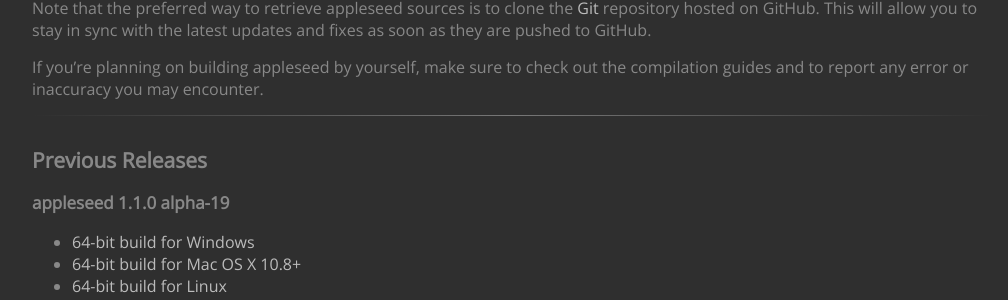
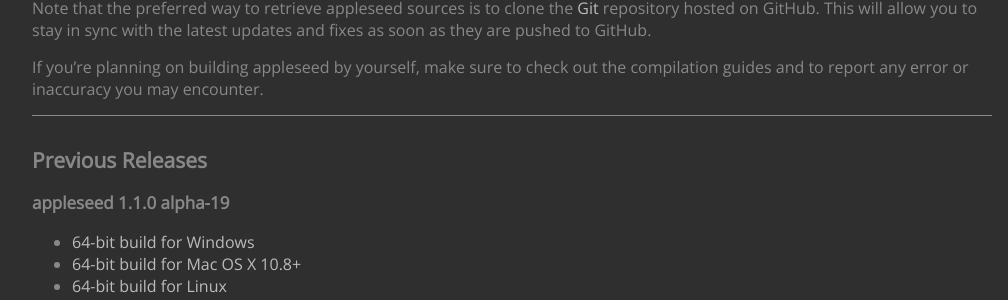
Before and after one commit to appleseedhq/appleseedhq.github.io, a Jekyll site: the page built from download.md, in a window 1280 px wide. Shown: the part 617-917 px from the top of the page, without its empty margins (128-1136 px from the left). Built offline with Jekyll 4.4.1, drawn with Linux system fonts in a browser that asks for light colours; nearby versions of some CDN libraries.

Commit message:
changed hr styling fixes issue #18

```diff
--- a/css/styles.css
+++ b/css/styles.css
@@ -37,12 +37,10 @@
 
 hr {
     margin-bottom: 30px;
-    border: 0;
+    color: #888888;
+    background-color: #888888;
+    border: none;
     height: 1px;
-    background-image: -webkit-linear-gradient(left, rgba(0,0,0,0), rgba(255,255,255,0.35), rgba(0,0,0,0));
-    background-image:    -moz-linear-gradient(left, rgba(0,0,0,0), rgba(255,255,255,0.35), rgba(0,0,0,0));
-    background-image:     -ms-linear-gradient(left, rgba(0,0,0,0), rgba(255,255,255,0.35), rgba(0,0,0,0));
-    background-image:      -o-linear-gradient(left, rgba(0,0,0,0), rgba(255,255,255,0.35), rgba(0,0,0,0));
 }
 
 .post-date {
```
